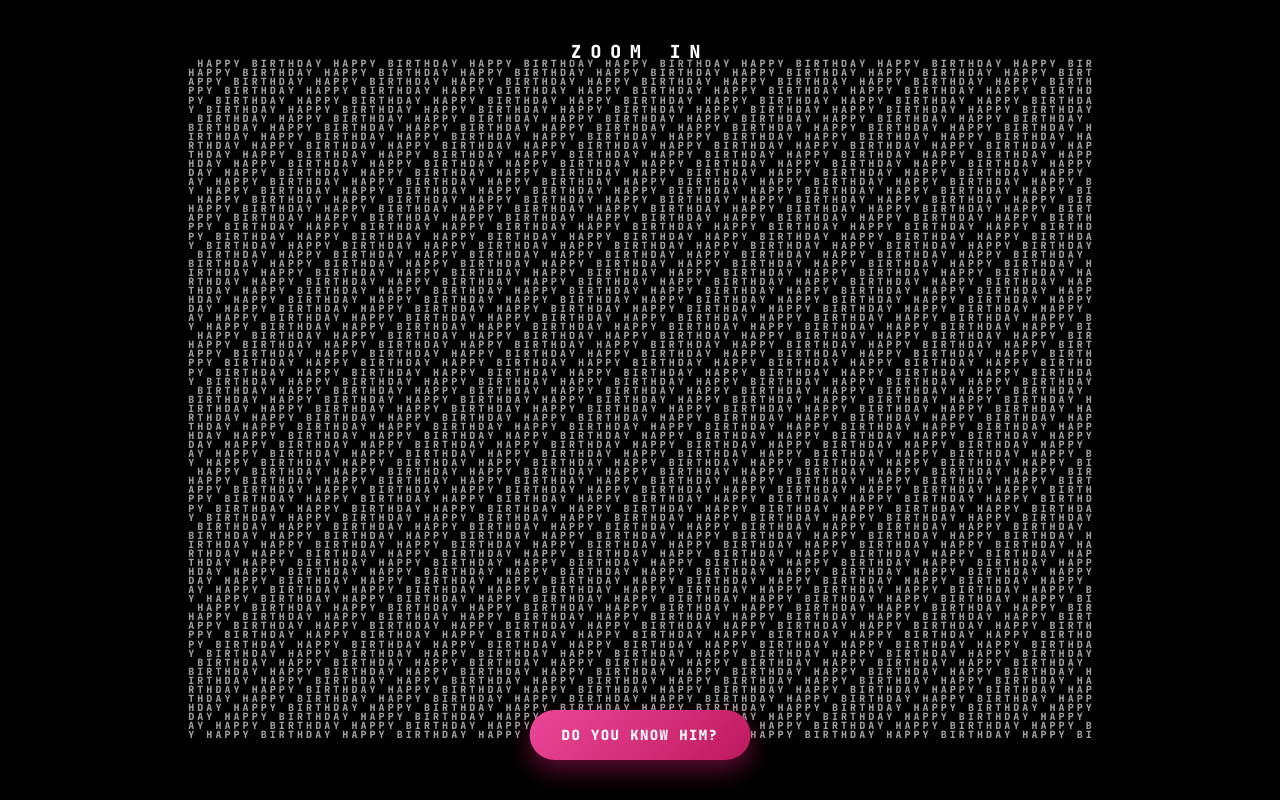
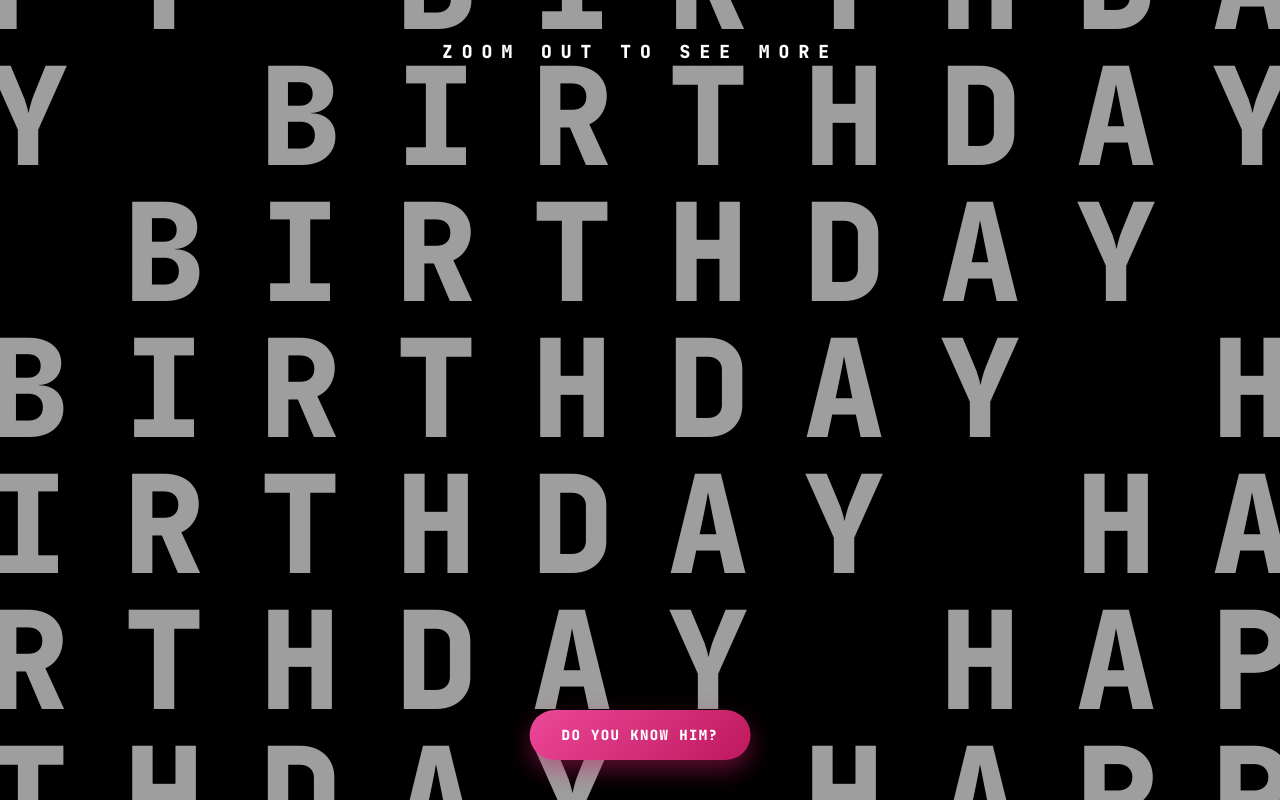
Before and after one commit to itsyourr/birthday, a plain HTML site: page index.html in a window 1280 px wide. Drawn offline with Linux system fonts and the light colour scheme; animation ran at ten frames a second.

Commit message:
Update index.html

```diff
--- a/index.html
+++ b/index.html
@@ -201,6 +201,7 @@
     <!-- Poll 2 -->
     <div id="yours-modal" class="modal">
         <div class="modal-content">
+            <h2 class="modal-title">Absolutely Right</h2>
             <h2 class="modal-title">Do you wanna see yours?</h2>
             <div class="btn-row">
                 <button class="btn-base ok-btn" onclick="revealYours()">Yes</button>
@@ -209,7 +210,7 @@
         </div>
     </div>
 
-    <div id="zoom-instruction">Zoom In</div>
+    <div id="zoom-instruction">Zoom Out to See More</div>
     <canvas id="mainCanvas"></canvas>
     <button id="action-button">Do you know him?</button>
 
@@ -273,7 +274,7 @@
             img = new Image();
             img.crossOrigin = "Anonymous";
             img.onload = () => {
-                processImg();
+                processImg(true); // pass true to indicate initial load zoom
                 loadingOverlay.style.opacity = '0';
                 setTimeout(() => loadingOverlay.style.display = 'none', 800);
                 canvas.style.opacity = '1';
@@ -325,8 +326,8 @@
             const factor = Math.pow(1.1, -e.deltaY / 100);
             const nextScale = scale * factor;
             if (nextScale > 0.01 && nextScale < 5000) {
-                offsetX = e.clientX - (e.clientX - offsetX) * factor;
-                offsetY = e.clientY - (e.clientY - offsetY) * factor;
+                offsetX = e.clientX - (e.clientX - offsetX) * (nextScale / scale);
+                offsetY = e.clientY - (e.clientY - offsetY) * (nextScale / scale);
                 scale = nextScale;
             }
         }
@@ -348,9 +349,9 @@
         function closeModal(m) { m.style.opacity = '0'; setTimeout(() => m.style.display = 'none', 300); }
         function selectOption(el) { document.querySelectorAll('.poll-option').forEach(o => o.classList.remove('selected')); el.classList.add('selected'); selectedValue = el.innerText; }
         function submitFirstPoll() { if (!selectedValue) return; closeModal(pollModal); setTimeout(() => openModal(yoursModal), 500); }
-        function revealYours() { closeModal(yoursModal); actionBtn.style.display = 'none'; zoomInstr.innerText = "Zoom In"; loadImage(IMAGE_2); }
+        function revealYours() { closeModal(yoursModal); actionBtn.style.display = 'none'; zoomInstr.innerText = "Zoom Out"; loadImage(IMAGE_2); }
 
-        function processImg() {
+        function processImg(isInitialLoad = false) {
             const temp = document.createElement('canvas');
             const max = window.innerWidth < 600 ? 1200 : 1800; // Perf tuning for mobile
             let w = img.width, h = img.height;
@@ -360,9 +361,20 @@
             tCtx.drawImage(img, 0, 0, w, h);
             imgData = tCtx.getImageData(0, 0, w, h);
             isLoaded = true;
-            scale = Math.min(canvas.width / w, canvas.height / h) * 0.85;
-            offsetX = (canvas.width - w * scale) / 2;
-            offsetY = (canvas.height - h * scale) / 2;
+
+            // Start Zoomed In logic
+            const fitScale = Math.min(canvas.width / w, canvas.height / h) * 0.85;
+
+            if (isInitialLoad) {
+                scale = fitScale * 15; // Start 15x zoomed in
+            } else {
+                scale = fitScale;
+            }
+
+            // Centering logic for the zoomed in view
+            offsetX = (canvas.width / 2) - (w / 2 * scale);
+            offsetY = (canvas.height / 2) - (h / 2 * scale);
+
             if (!window.animating) { window.animating = true; animate(); }
         }
 
@@ -370,10 +382,13 @@
             canvas.width = window.innerWidth;
             canvas.height = window.innerHeight;
             if (isLoaded) {
+                // Adjust position on resize without snapping scale back unless very zoomed out
                 const w = imgData.width, h = imgData.height;
-                scale = Math.min(canvas.width / w, canvas.height / h) * 0.8;
-                offsetX = (canvas.width - w * scale) / 2;
-                offsetY = (canvas.height - h * scale) / 2;
+                if (scale < Math.min(canvas.width / w, canvas.height / h)) {
+                    scale = Math.min(canvas.width / w, canvas.height / h) * 0.8;
+                    offsetX = (canvas.width - w * scale) / 2;
+                    offsetY = (canvas.height - h * scale) / 2;
+                }
             }
         }
 
```
